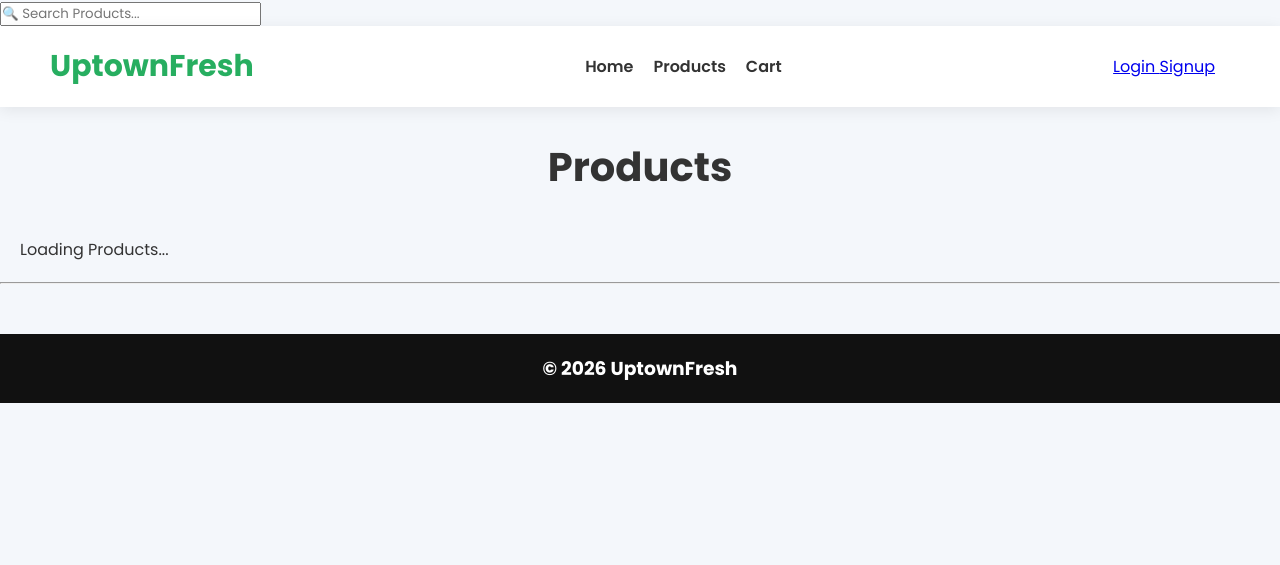
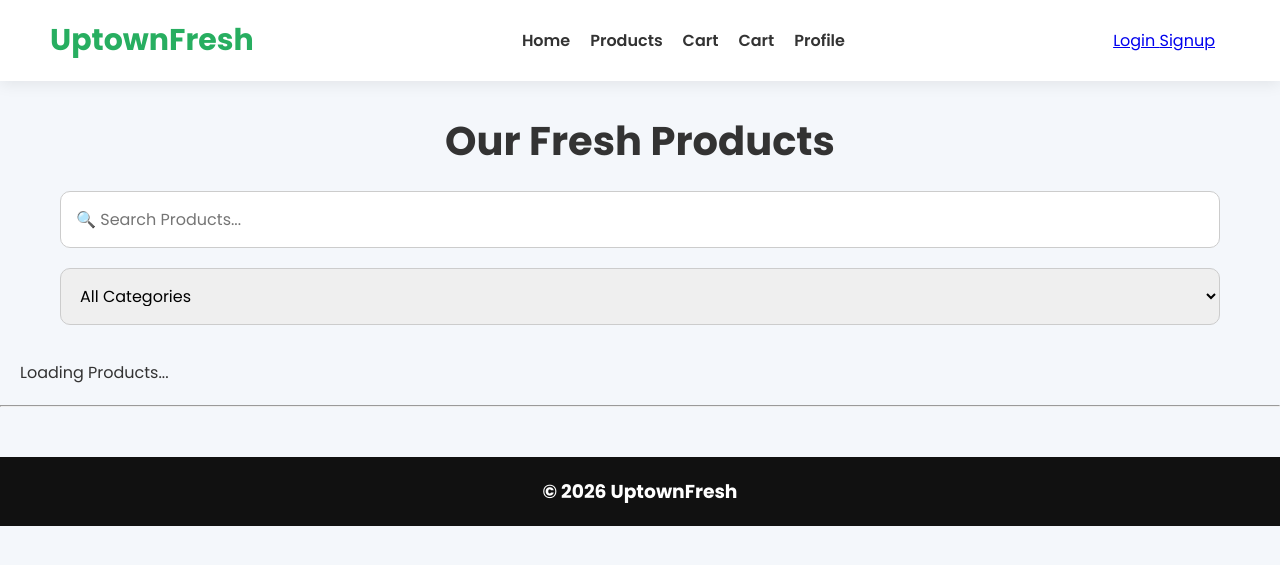
Before and after one commit to manthankahar/Uptown_Fresh, a Node server app: page /products in a window 1280 px wide. Shown: the top 565 px of the page. Run offline with Node 20, Linux system fonts and the light colour scheme; some libraries are stand-ins or nearby versions.

Commit message:
cartControllers par work karyu, cartRouts update, make to profile.ejs make and codeing, product.ejs update

```diff
--- a/backend/server.js
+++ b/backend/server.js
@@ -196,6 +196,14 @@
 res.render("checkout");
 });
 
+
+// profile.ejs routs
+
+app.get("/profile",(req,res)=>{
+res.render("profile");
+});
+
+
 // API Routes
 app.use(
 "/api/auth",
--- a/backend/views/partials/navbar.ejs
+++ b/backend/views/partials/navbar.ejs
@@ -17,6 +17,16 @@
 <li id="addProductLink">
 <a href="/add-product">
 Add Product
+</a>
+</li>
+
+<li>
+<a href="/cart">Cart</a>
+</li>
+
+<li id="profileLink">
+<a href="/profile">
+Profile
 </a>
 </li>
 
--- a/backend/views/products.ejs
+++ b/backend/views/products.ejs
@@ -1,30 +1,108 @@
 <!DOCTYPE html>
+<html lang="en">
 
-<html>
 <head>
-  <title>Products</title>
-  <link rel="stylesheet" href="/css/style.css">
+<meta charset="UTF-8">
+<meta name="viewport" content="width=device-width, initial-scale=1.0">
+
+<title>Products - UptownFresh</title>
+
+<link rel="stylesheet" href="/css/style.css">
+
 </head>
+
 <body>
-
-  <input
-id="search"
-type="text"
-placeholder="🔍 Search Products..."
->
-
 
 <%- include("partials/navbar") %>
 
 <h1 class="page-title">
-Products
+Our Fresh Products
 </h1>
 
+<!-- Search Box -->
+
 <div
-  id="products-container"
-  class="products-container"
+style="
+max-width:1200px;
+margin:20px auto;
+padding:0 20px;
+"
 >
+
+<input
+type="text"
+id="searchInput"
+placeholder="🔍 Search Products..."
+style="
+width:100%;
+padding:15px;
+border-radius:10px;
+border:1px solid #ccc;
+font-size:16px;
+outline:none;
+"
+>
+
+</div>
+
+<!-- Category Filter -->
+
+<div
+style="
+max-width:1200px;
+margin:15px auto;
+padding:0 20px;
+"
+>
+
+<select
+id="categoryFilter"
+style="
+width:100%;
+padding:15px;
+border-radius:10px;
+border:1px solid #ccc;
+font-size:16px;
+"
+>
+
+<option value="all">
+All Categories
+</option>
+
+<option value="General">
+General
+</option>
+
+<option value="Fruits">
+Fruits
+</option>
+
+<option value="Vegetables">
+Vegetables
+</option>
+
+<option value="Dairy">
+Dairy
+</option>
+
+<option value="Juice">
+Juice
+</option>
+
+</select>
+
+</div>
+
+<!-- Products -->
+
+<div
+id="products-container"
+class="products-container"
+>
+
 Loading Products...
+
 </div>
 
 <%- include("partials/footer") %>
@@ -32,4 +110,5 @@
 <script src="/js/products.js"></script>
 
 </body>
+
 </html>
```
Also changed, not shown: backend/controllers/cartController.js (+208 -0 lines), backend/routes/cartRoutes.js (+56 -34 lines), backend/views/profile.ejs (added, +78 -0 lines), frontend/product.js (+34 -0 lines).
